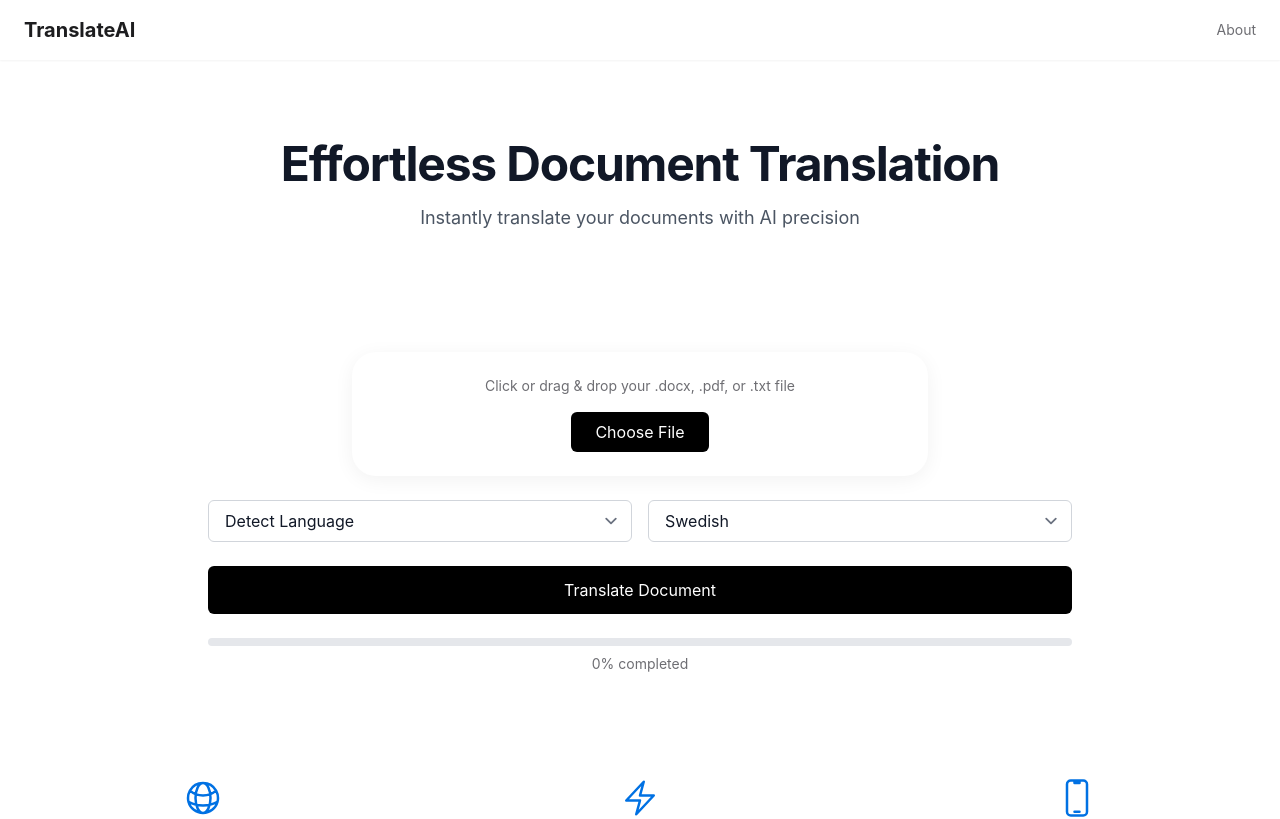
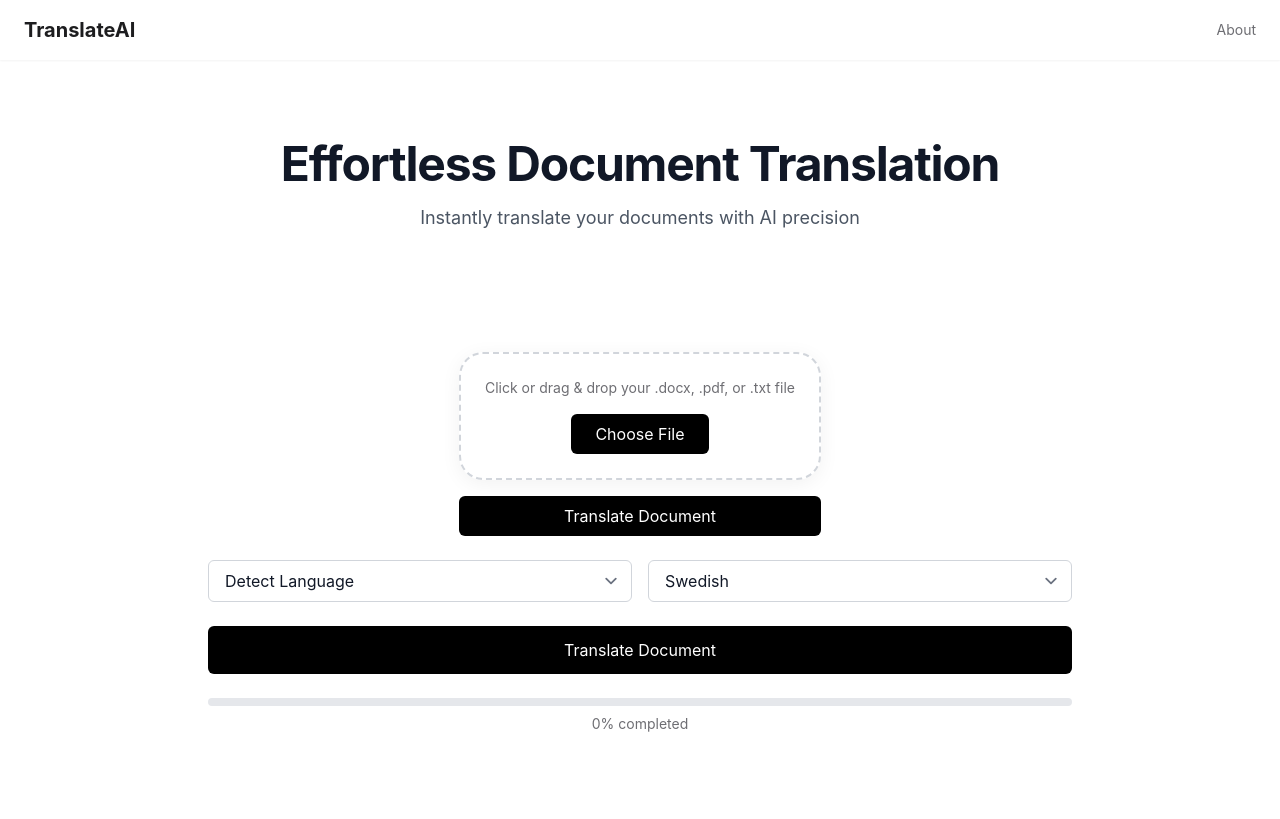
Before and after one commit to waalleee/translate, a Next.js app: page / in a window 1280 px wide. Shown: the top 819 px of the page. Built offline with nearby package versions, Linux system fonts and the light colour scheme.

Commit message:
Add smart download functionality & progress loader integration

```diff
--- a/components/UploadCard.tsx
+++ b/components/UploadCard.tsx
@@ -1,12 +1,135 @@
-export default function UploadCard() {
+import { useState, useCallback } from 'react';
+
+export default function UploadCard({ onProgress }: { onProgress: (p: number) => void }) {
+  const [file, setFile] = useState<File | null>(null);
+  const [loading, setLoading] = useState(false);
+  const [isDragging, setIsDragging] = useState(false);
+
+  const handleDrop = useCallback((e: React.DragEvent<HTMLDivElement>) => {
+    e.preventDefault();
+    setIsDragging(false);
+    if (e.dataTransfer.files[0]) {
+      setFile(e.dataTransfer.files[0]);
+    }
+  }, []);
+
+  const handleDragOver = (e: React.DragEvent<HTMLDivElement>) => {
+    e.preventDefault();
+    setIsDragging(true);
+  };
+
+  const handleDragLeave = (e: React.DragEvent<HTMLDivElement>) => {
+    e.preventDefault();
+    setIsDragging(false);
+  };
+
+  const handleFileChange = (e: React.ChangeEvent<HTMLInputElement>) => {
+    if (e.target.files?.[0]) {
+      setFile(e.target.files[0]);
+    }
+  };
+
+  const handleTranslate = async () => {
+    if (!file) {
+      alert('Please select a file first.');
+      return;
+    }
+
+    const formData = new FormData();
+    formData.append('file', file);
+
+    try {
+      setLoading(true);
+      onProgress(0);
+
+      // Fake progress animation
+      let p = 0;
+      const fakeProgress = setInterval(() => {
+        p += 10;
+        onProgress(p);
+        if (p >= 90) clearInterval(fakeProgress);
+      }, 300);
+
+      const response = await fetch(`${process.env.NEXT_PUBLIC_API_URL}/translate`, {
+        method: 'POST',
+        body: formData,
+      });
+
+      clearInterval(fakeProgress);
+
+      if (!response.ok) {
+        throw new Error('Translation failed');
+      }
+
+      // Try JSON first (if file_url returned)
+      const contentType = response.headers.get('content-type');
+      if (contentType?.includes('application/json')) {
+        const data = await response.json();
+        if (data.file_url) {
+          // Download via URL
+          window.open(data.file_url, '_blank');
+        } else {
+          alert('No file URL returned from server.');
+        }
+      } else {
+        // If not JSON, assume it's a blob (file download)
+        const blob = await response.blob();
+        const url = window.URL.createObjectURL(blob);
+
+        const contentDisposition = response.headers.get('content-disposition');
+        let filename = 'translated_document';
+
+        if (contentDisposition) {
+          const match = contentDisposition.match(/filename="?(.+)"?/);
+          if (match?.[1]) {
+            filename = match[1];
+          }
+        }
+
+        const link = document.createElement('a');
+        link.href = url;
+        link.download = filename;
+        document.body.appendChild(link);
+        link.click();
+        document.body.removeChild(link);
+      }
+
+      onProgress(100);
+    } catch (error) {
+      console.error(error);
+      alert('Translation failed. Check console.');
+      onProgress(0);
+    } finally {
+      setLoading(false);
+    }
+  };
+
   return (
     <div className="w-full flex justify-center">
-      <div className="w-full max-w-xl mx-auto bg-white p-6 rounded-2xl shadow-soft text-center">
-        <p className="text-subtle text-sm mb-4">
-          Click or drag & drop your .docx, .pdf, or .txt file
-        </p>
-        <button className="bg-black text-white px-6 py-2 rounded-md hover:bg-gray-800 transition">
-          Choose File
+      <div>
+        <div
+          className={`w-full max-w-xl mx-auto p-6 rounded-2xl shadow-soft border-2 border-dashed text-center ${
+            isDragging ? 'border-blue-500 bg-blue-50' : 'border-gray-300'
+          }`}
+          onDrop={handleDrop}
+          onDragOver={handleDragOver}
+          onDragLeave={handleDragLeave}
+        >
+          <p className="text-subtle text-sm mb-4">
+            {file ? `Selected file: ${file.name}` : 'Click or drag & drop your .docx, .pdf, or .txt file'}
+          </p>
+          <input type="file" onChange={handleFileChange} className="hidden" id="fileUpload" />
+          <label htmlFor="fileUpload" className="inline-block bg-black text-white px-6 py-2 rounded-md cursor-pointer hover:bg-gray-800 transition">
+            Choose File
+          </label>
+        </div>
+
+        <button
+          onClick={handleTranslate}
+          className="w-full mt-4 bg-black text-white px-6 py-2 rounded-md hover:bg-gray-800 transition"
+          disabled={loading}
+        >
+          {loading ? 'Translating...' : 'Translate Document'}
         </button>
       </div>
     </div>
```
Also changed, not shown: components/ProgressLoader.tsx (line endings or trailing spaces).
